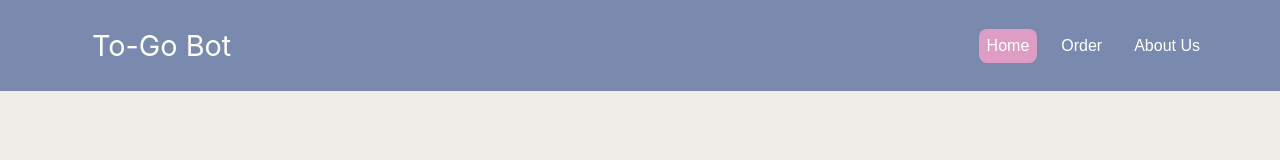
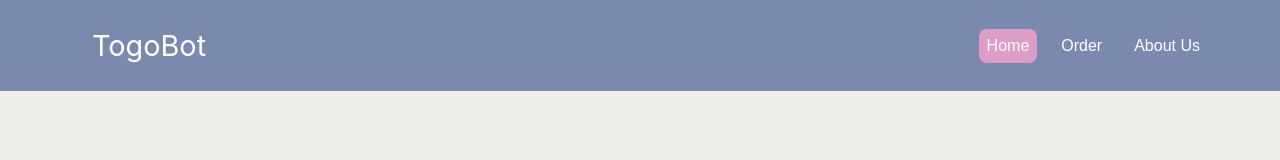
Before and after one commit to spring24pnmclass/frontend, a React (Vite) app: page / in a window 1280 px wide. Shown: the top 160 px of the page. Built offline with nearby package versions, Linux system fonts and the light colour scheme.

Commit message:
Update Navbar.jsx

```diff
--- a/src/components/Navbar.jsx
+++ b/src/components/Navbar.jsx
@@ -9,7 +9,7 @@ export const Navbar = () => {
   return (
     <nav>
       <Link to="/" className="title">
-        To-Go Bot
+        TogoBot
       </Link>
       <div className="menu" onClick={() => setMenuOpen(!menuOpen)}>
         <span></span>
```
